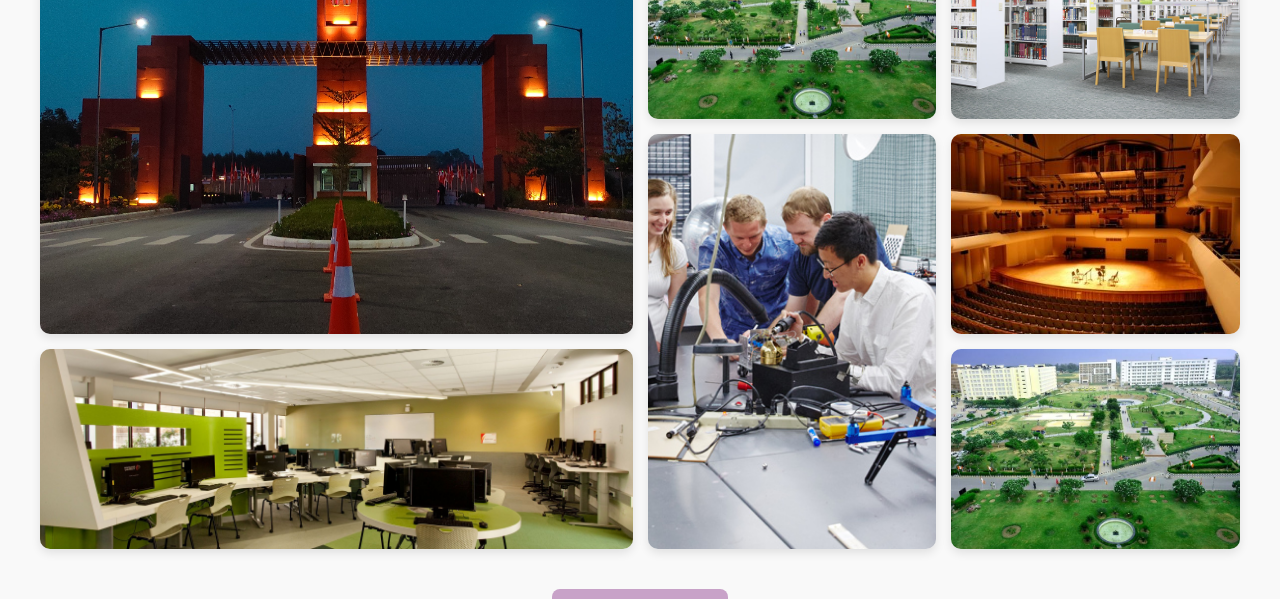
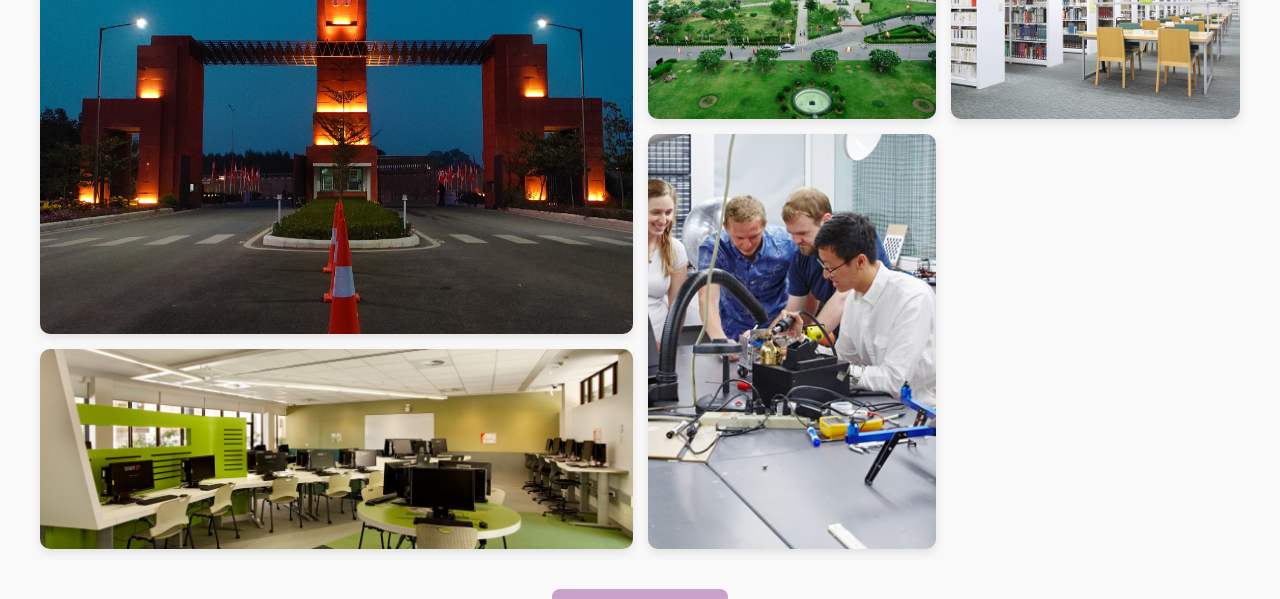
Before and after one commit to sayyadshahi8252/UniVision, a React (Vite) app: page / in a window 1280 px wide. Shown: the part 2060-2659 px from the top of the page. Built offline with nearby package versions, Linux system fonts and the light colour scheme; grey boxes are pictures that could not be loaded.

Commit message:
Update Campus.jsx

```diff
--- a/src/Components/Campus/Campus.jsx
+++ b/src/Components/Campus/Campus.jsx
@@ -19,8 +19,7 @@ export default function Campus() {
                 <img src={gallery3} alt="" />
                 <img src={gallery4} alt="" />
                 <img src={gallery5} alt="" />
-                <img src={gallery6} alt="" />
-                <img src={gallery2} alt="" />
+
             </div>
             <button>see more here <img src={arrow} alt="" /></button>
         </div>
```
